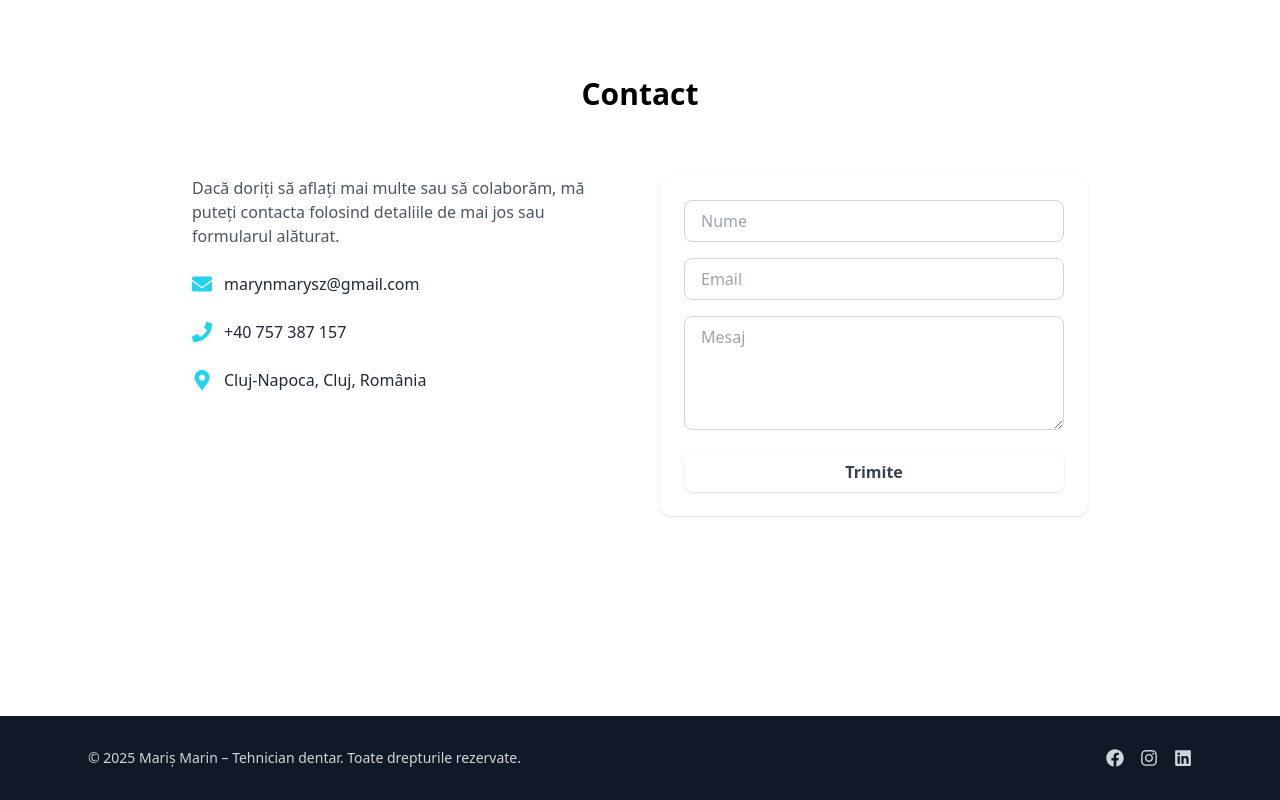
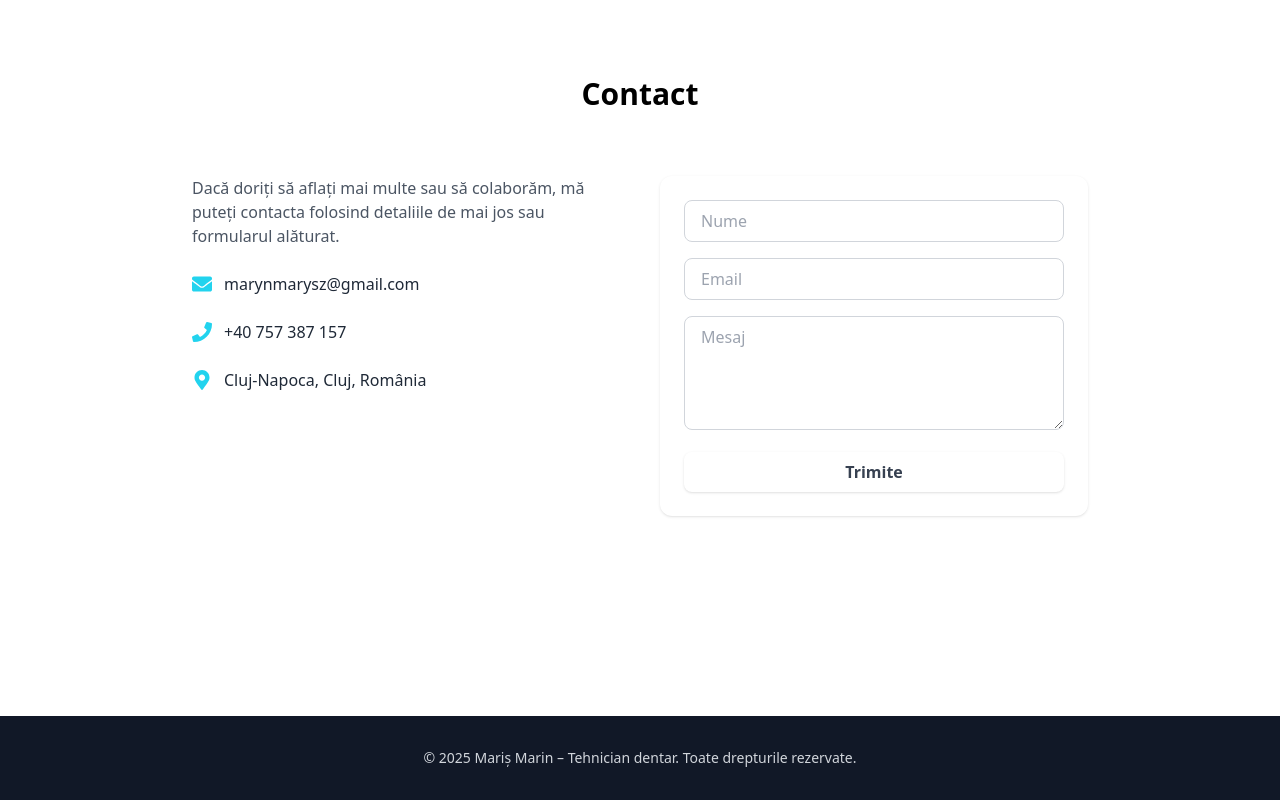
Before and after one commit to adelaveres/dental-cv, a React (Vite) app: page / in a window 1280 px wide. Shown: the part 3284-4084 px from the top of the page. Built offline with nearby package versions, Linux system fonts and the light colour scheme.

Commit message:
Removed social btns from footer

```diff
--- a/src/components/Footer.jsx
+++ b/src/components/Footer.jsx
@@ -2,25 +2,25 @@ import { FaFacebook, FaInstagram, FaLinkedin } from "react-icons/fa";
 
 export default function Footer() {
   return (
-    <footer className="bg-gray-900 text-gray-300 py-8">
-      <div className="max-w-6xl mx-auto px-6 flex flex-col md:flex-row items-center justify-between gap-4">
+    <footer className="py-8 text-gray-300 bg-gray-900">
+      <div className="flex flex-col items-center justify-center max-w-6xl gap-4 px-6 mx-auto text-center md:flex-row">
         {/* Left */}
         <p className="text-sm">
           © {new Date().getFullYear()} Mariș Marin – Tehnician dentar. Toate drepturile rezervate.
         </p>
 
         {/* Right: Social Links */}
-        <div className="flex gap-4 text-lg">
-          <a href="https://facebook.com" target="_blank" rel="noreferrer" className="hover:text-white transition">
+        {/* <div className="flex gap-4 text-lg">
+          <a href="https://facebook.com" target="_blank" rel="noreferrer" className="transition hover:text-white">
             <FaFacebook />
           </a>
-          <a href="https://instagram.com" target="_blank" rel="noreferrer" className="hover:text-white transition">
+          <a href="https://instagram.com" target="_blank" rel="noreferrer" className="transition hover:text-white">
             <FaInstagram />
           </a>
-          <a href="https://linkedin.com" target="_blank" rel="noreferrer" className="hover:text-white transition">
+          <a href="https://linkedin.com" target="_blank" rel="noreferrer" className="transition hover:text-white">
             <FaLinkedin />
           </a>
-        </div>
+        </div> */}
       </div>
     </footer>
   );
```
